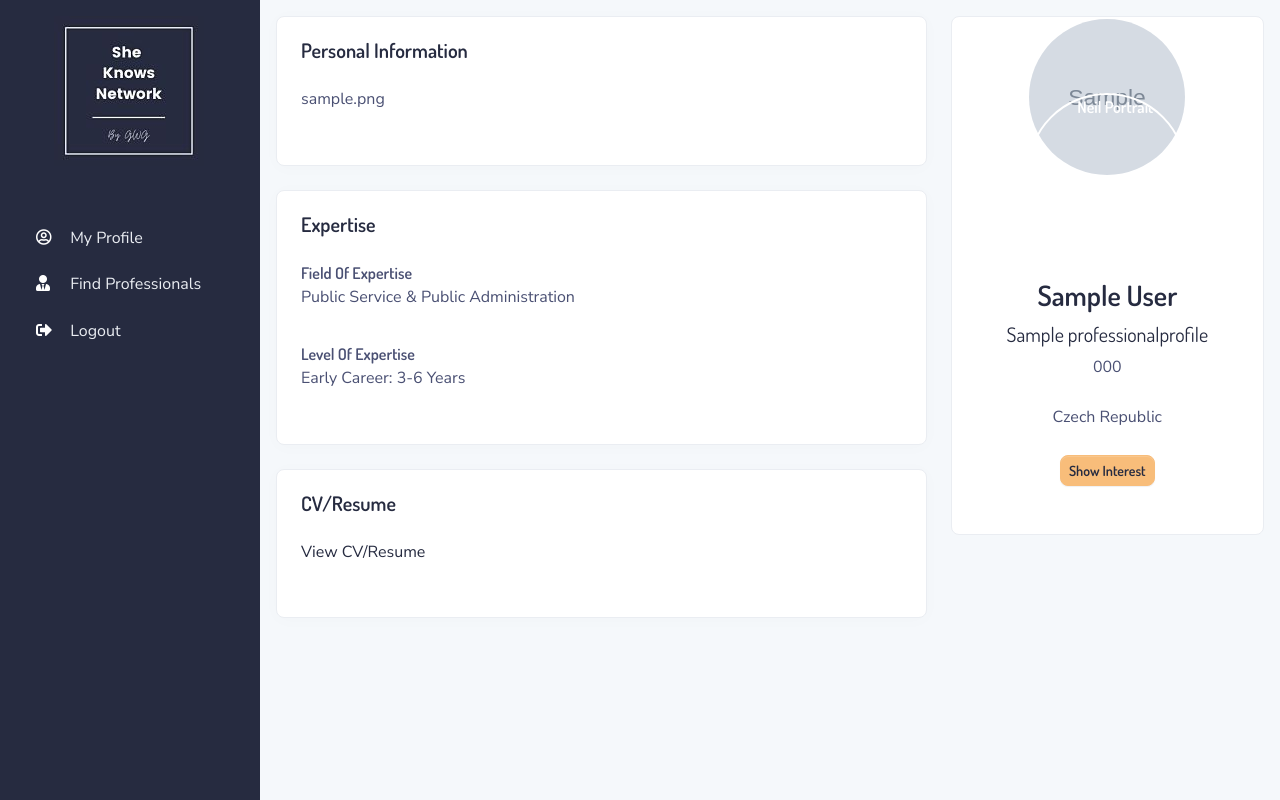
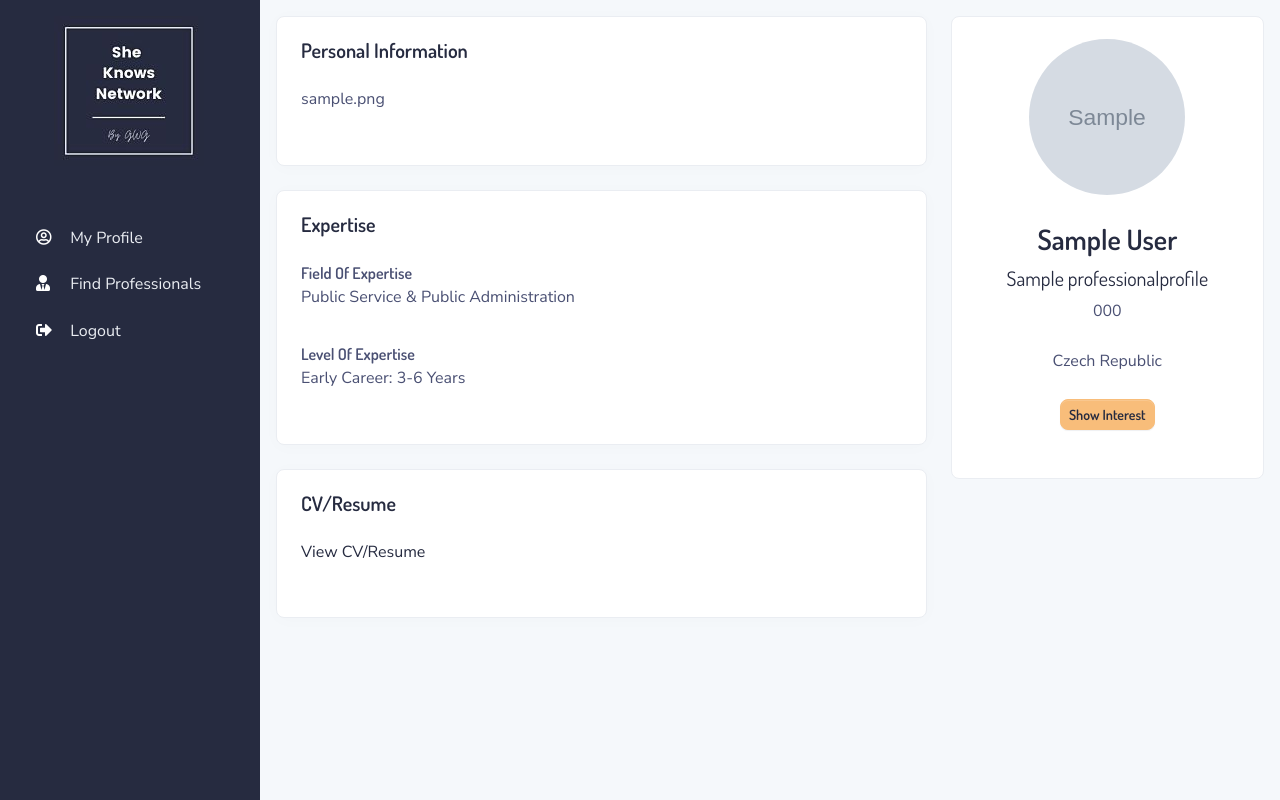
Before and after one commit to poeticabdul/sknafrica, a Django app: page /p/1/ in a window 1280 px wide. Run offline with Django 3.2, Linux system fonts and the light colour scheme; a user stored in the database is signed in; tables that the repository leaves empty hold one stand-in row (values such as "Sample post"); grey boxes marked "Sample" are stand-in pictures; some libraries are stand-ins or nearby versions.

Commit message:
image issue

```diff
--- a/skn_professionals/templates/profile_detail.html
+++ b/skn_professionals/templates/profile_detail.html
@@ -145,9 +145,9 @@
                           <div class="row">
                               <div class="col-12 mb-4">
                                   <div class="card border-light text-center p-0">
-                                      <img src="{{profile.photo.url}}" class="user-avatar large-avatar rounded-circle mx-auto mb-4" alt="{{profile.first_name}} photo">
+
                                       <div class="card-body pb-5">
-                                          <img src="" class="user-avatar large-avatar rounded-circle mx-auto mt-n7 mb-4" alt="Neil Portrait">
+                                          <img src="{{profile.photo.url}}" class="user-avatar large-avatar rounded-circle mx-auto mb-4" alt="{{profile.first_name}} photo">
                                           <h4 class="h3">{{profile.first_name}} {{profile.last_name}}</h4>
                                           <h5 class="font-weight-normal">{{profile.job_title}}</h5>
                                           <p class="text-gray mb-4">{{profile.phone_number}}</p>
```
